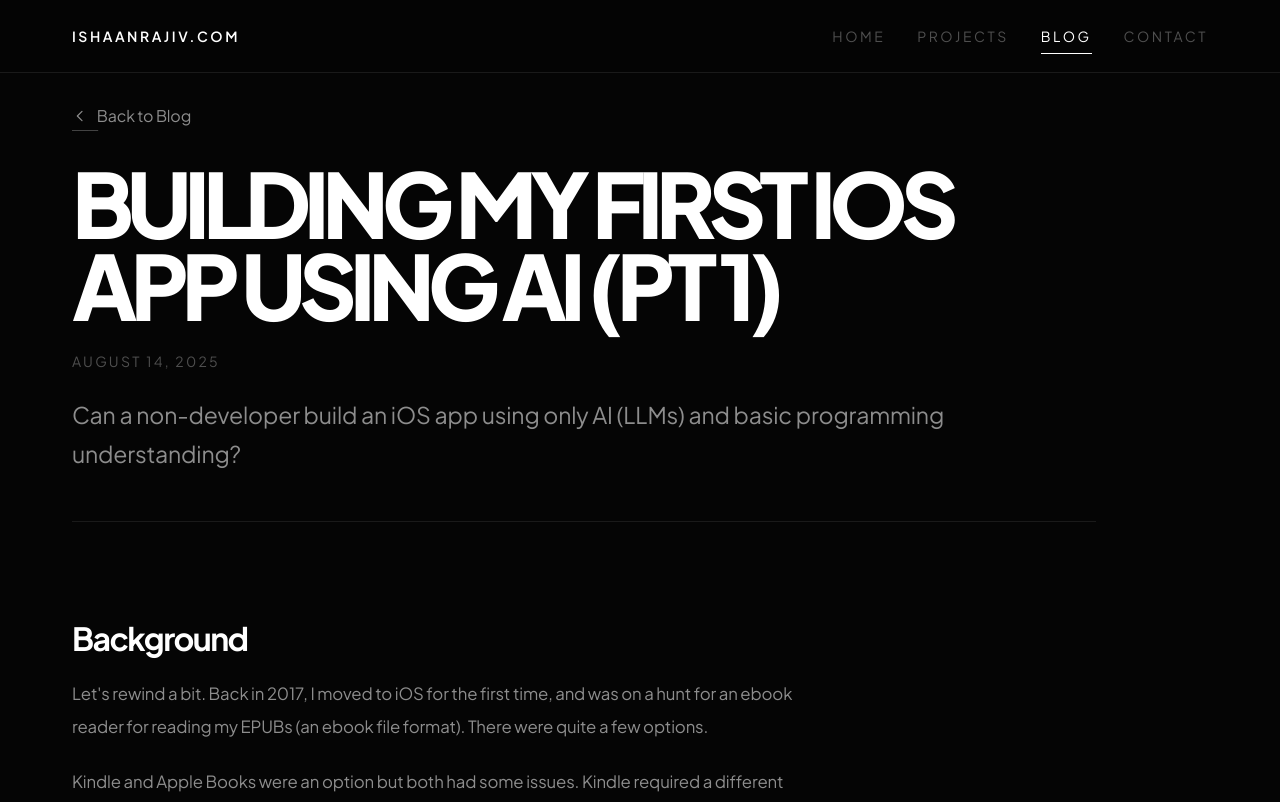
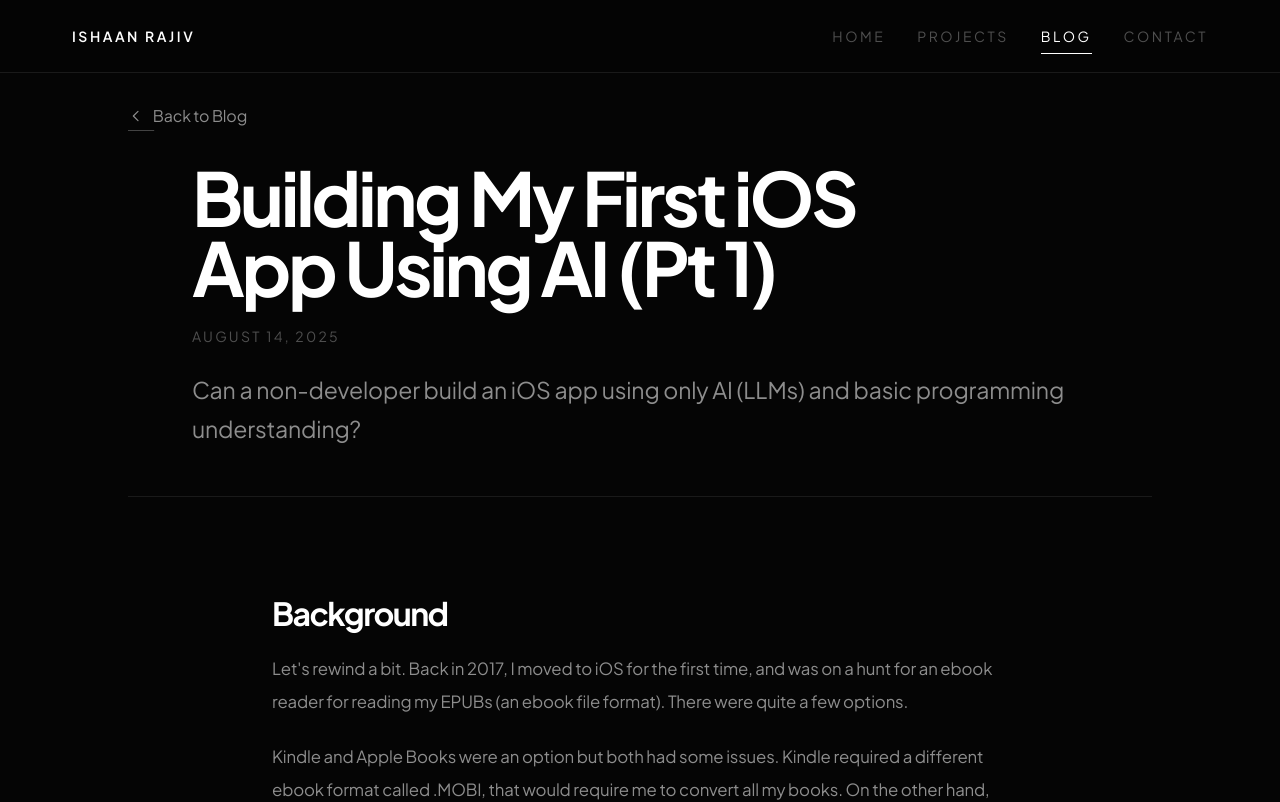
Before and after one commit to ishaanrajiv/personal-website, a Next.js app: page /blog/ios-development-journey in a window 1280 px wide. Shown: the top 802 px of the page. Built offline with nearby package versions, Linux system fonts and the light colour scheme.

Commit message:
Refresh monochrome site typography and branding
- Center blog layout and introduce a dedicated article title scale
- Rename the header brand to Ishaan Rajiv
- Ignore local Playwright MCP artifacts and debug logs

```diff
--- a/app/blog/[slug]/page.tsx
+++ b/app/blog/[slug]/page.tsx
@@ -161,15 +161,15 @@ export default async function BlogPost({ params }: BlogPostProps) {
 
       <ContentErrorBoundary>
         <main className="page-frame page-offset">
-          <div className="max-w-5xl">
+          <div className="mx-auto max-w-5xl">
             <Link href="/blog" className="interactive-line">
               <ArrowLeftIcon className="h-4 w-4" />
               <span>Back to Blog</span>
             </Link>
 
             <header className="mt-8 border-b border-line pb-10 md:pb-12">
-              <div className="max-w-4xl space-y-6">
-                <h1 className="page-title">{postData.title}</h1>
+              <div className="mx-auto max-w-4xl space-y-6">
+                <h1 className="article-title">{postData.title}</h1>
 
                 <div className="flex flex-wrap gap-x-4 gap-y-2 text-sm uppercase tracking-[0.16em] text-text-faint">
                   {postData.date ? <span>{formatDate(postData.date)}</span> : null}
@@ -180,7 +180,7 @@ export default async function BlogPost({ params }: BlogPostProps) {
               </div>
             </header>
 
-            <article className="article-content py-10 md:py-12">
+            <article className="article-content mx-auto py-10 md:py-12">
               <ReactMarkdown
                 remarkPlugins={[remarkGfm]}
                 rehypePlugins={[rehypeHighlight, rehypeRaw]}
@@ -223,7 +223,7 @@ export default async function BlogPost({ params }: BlogPostProps) {
               </ReactMarkdown>
             </article>
 
-            <footer className="border-t border-line pt-8">
+            <footer className="mx-auto max-w-4xl border-t border-line pt-8">
               <Link href="/blog" className="interactive-line">
                 <ArrowLeftIcon className="h-4 w-4" />
                 <span>Back to All Posts</span>
--- a/app/globals.css
+++ b/app/globals.css
@@ -102,6 +102,14 @@ select:focus-visible {
   font-weight: 800;
   letter-spacing: -0.08em;
   text-transform: uppercase;
+}
+
+.article-title {
+  font-size: clamp(2.8rem, 5.8vw, 5.4rem);
+  line-height: 0.94;
+  font-weight: 700;
+  letter-spacing: -0.045em;
+  text-wrap: balance;
 }
 
 .display-name {
@@ -314,6 +322,12 @@ select:focus-visible {
     letter-spacing: -0.09em;
   }
 
+  .article-title {
+    font-size: clamp(2.3rem, 9vw, 3.8rem);
+    line-height: 0.98;
+    letter-spacing: -0.035em;
+  }
+
   .article-content p,
   .article-content li {
     font-size: 1rem;
--- a/components/Navigation.tsx
+++ b/components/Navigation.tsx
@@ -51,7 +51,7 @@ export default function Navigation({ className = '' }: NavigationProps): React.J
             href="/"
             className="text-sm font-semibold uppercase tracking-[0.18em] text-text transition-colors duration-300 hover:text-text-dim"
           >
-            ishaanrajiv.com
+            Ishaan Rajiv
           </Link>
 
           <div className="hidden items-center gap-8 md:flex">
```
Also changed, not shown: .playwright-mcp/page-2026-04-19T10-03-31-864Z.yml (deleted), 2 other files (tests, documents, lock files or other folders).
